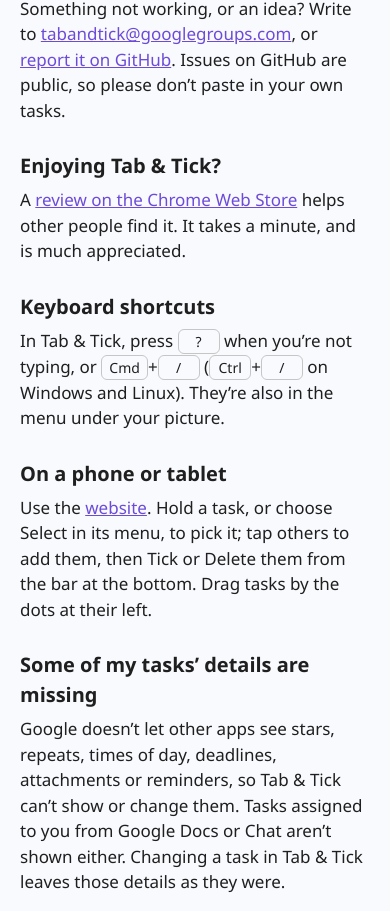
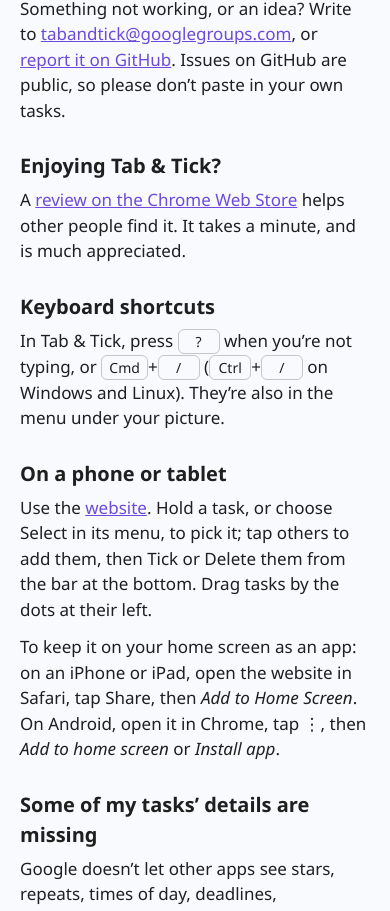
Before and after one commit to tabandtick/tabandtick.github.io, a plain HTML site: page support/index.html in a window 390 px wide. Shown: the part 170-1081 px from the top of the page. Drawn offline with Linux system fonts and the light colour scheme.

Commit message:
Support: adding Tab & Tick to a phone's home screen
Co-Authored-By: Claude Opus 5.5 <noreply@anthropic.com>

```diff
--- a/support/index.html
+++ b/support/index.html
@@ -36,6 +36,7 @@
 
       <h2>On a phone or tablet</h2>
       <p>Use the <a href="/app/">website</a>. Hold a task, or choose Select in its menu, to pick it; tap others to add them, then Tick or Delete them from the bar at the bottom. Drag tasks by the dots at their left.</p>
+      <p>To keep it on your home screen as an app: on an iPhone or iPad, open the website in Safari, tap Share, then <em>Add to Home Screen</em>. On Android, open it in Chrome, tap &#8942;, then <em>Add to home screen</em> or <em>Install app</em>.</p>
 
       <h2>Some of my tasks&rsquo; details are missing</h2>
       <p>Google doesn&rsquo;t let other apps see stars, repeats, times of day, deadlines, attachments or reminders, so Tab &amp; Tick can&rsquo;t show or change them. Tasks assigned to you from Google Docs or Chat aren&rsquo;t shown either. Changing a task in Tab &amp; Tick leaves those details as they were.</p>
```
